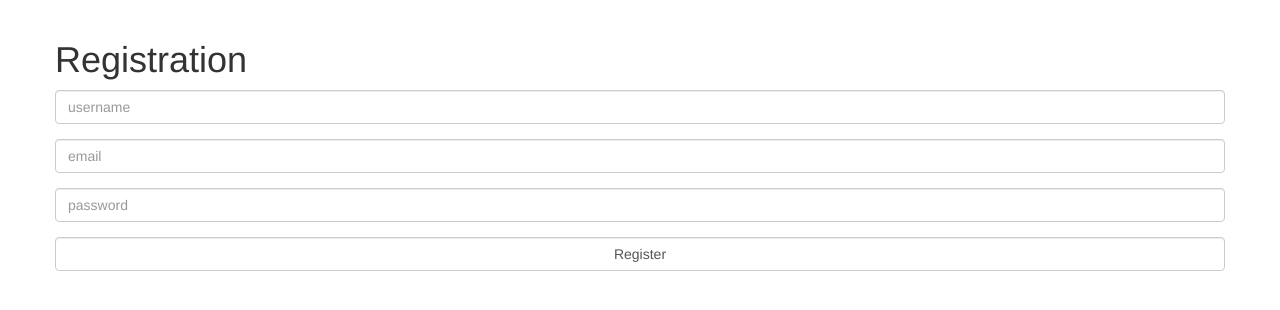
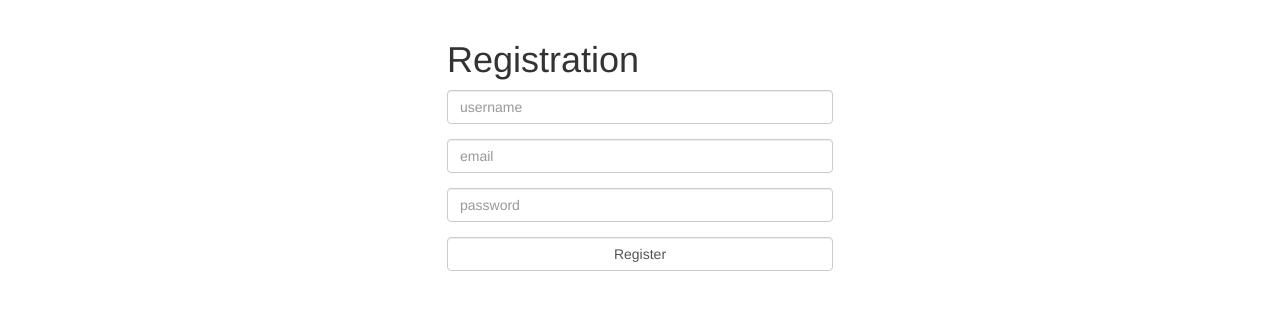
Before and after one commit to deadlysyn/theia, a Node server app: page /register in a window 1280 px wide. Shown: the part 52-362 px from the top of the page. Run offline with Node 20, Linux system fonts and the light colour scheme; some libraries are stand-ins or nearby versions.

Commit message:
style login and registration boxes

```diff
--- a/public/stylesheets/main.css
+++ b/public/stylesheets/main.css
@@ -9,3 +9,8 @@
     padding: 2em;
     width: 33%;
 }
+
+.content {
+    margin: 0 auto;
+    width: 33%;
+}
```
